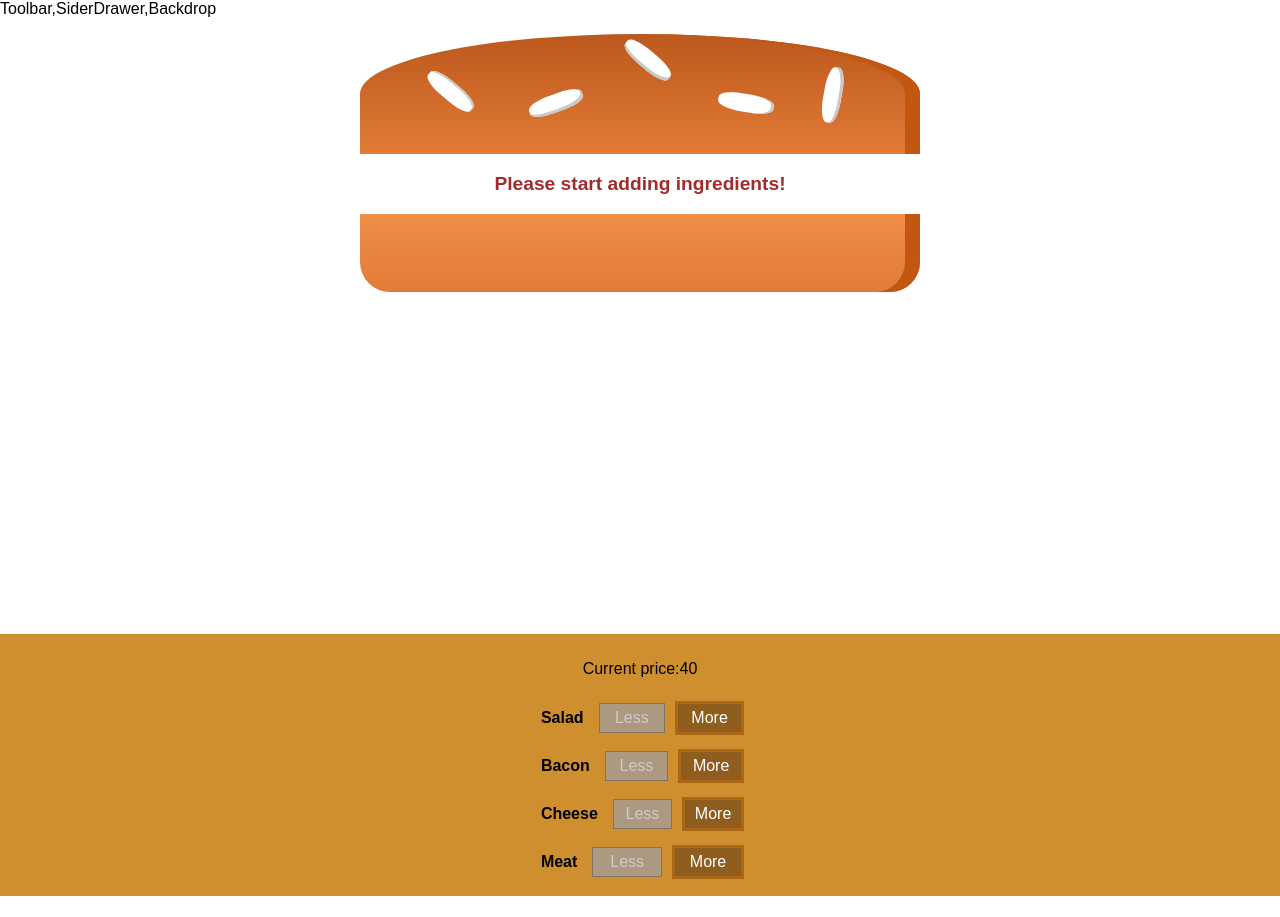
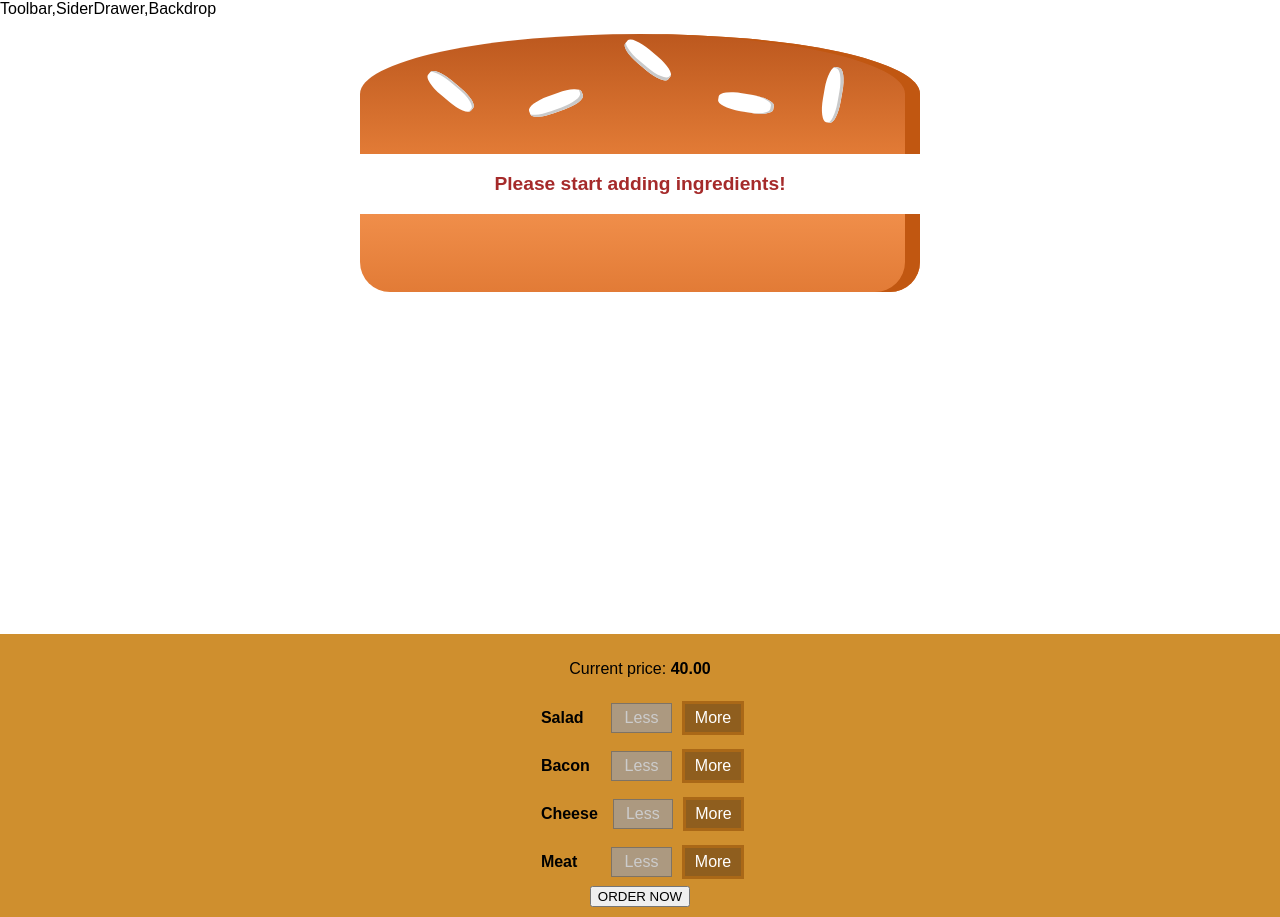
Before and after one commit to geet121/React, a React app in the folder burger-builder/: page / in a window 1280 px wide. Before the commit the page ends 896 px from the top, so only its background shows below. Built offline with nearby package versions, Linux system fonts and the light colour scheme.

Commit message:
added something

```diff
--- a/burger-builder/src/components/Burger/BuildControls/BControl/BControl.css
+++ b/burger-builder/src/components/Burger/BuildControls/BControl/BControl.css
@@ -10,7 +10,7 @@
   font: inherit;
   padding: 5px;
   margin: 0 5px;
-  width: 80%;
+  width: 38%;
   border: 3px solid #aa6817;
   cursor: pointer;
   outline: none;
--- a/burger-builder/src/components/Burger/BuildControls/BuildControls.js
+++ b/burger-builder/src/components/Burger/BuildControls/BuildControls.js
@@ -12,7 +12,9 @@ const controls = [
 
 const buildControls = (props) => (
   <div className={classes.BuildControls}>
-    <p>Current price:{props.price} </p>
+    <p>
+      Current price:<strong> {props.price.toFixed(2)}</strong>{' '}
+    </p>
     {controls.map((ctrl) => (
       <BControl
         key={ctrl.label}
@@ -22,6 +24,7 @@ const buildControls = (props) => (
         disabled={props.disabled[ctrl.type]}
       />
     ))}
+    <button>ORDER NOW</button>
   </div>
 );
 export default buildControls;
```
